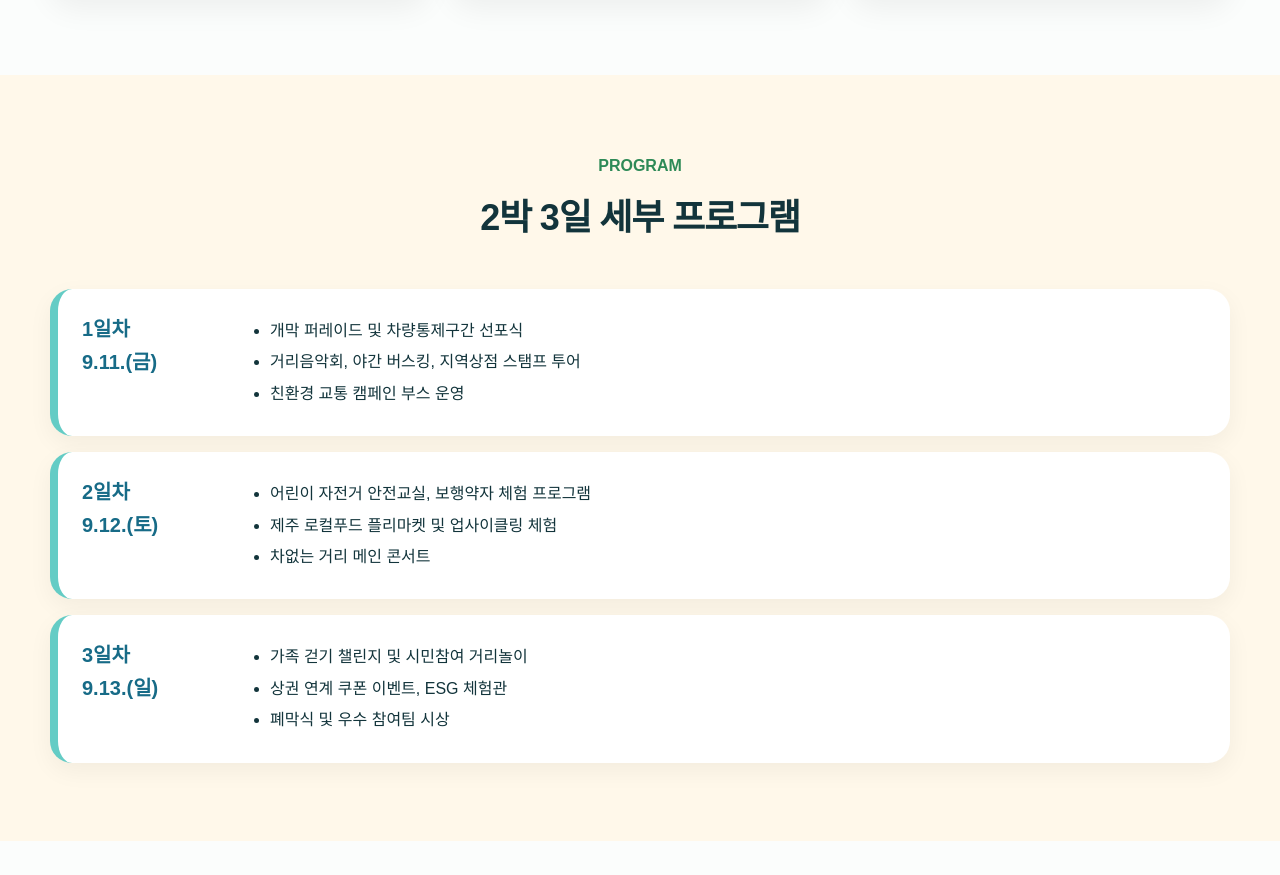
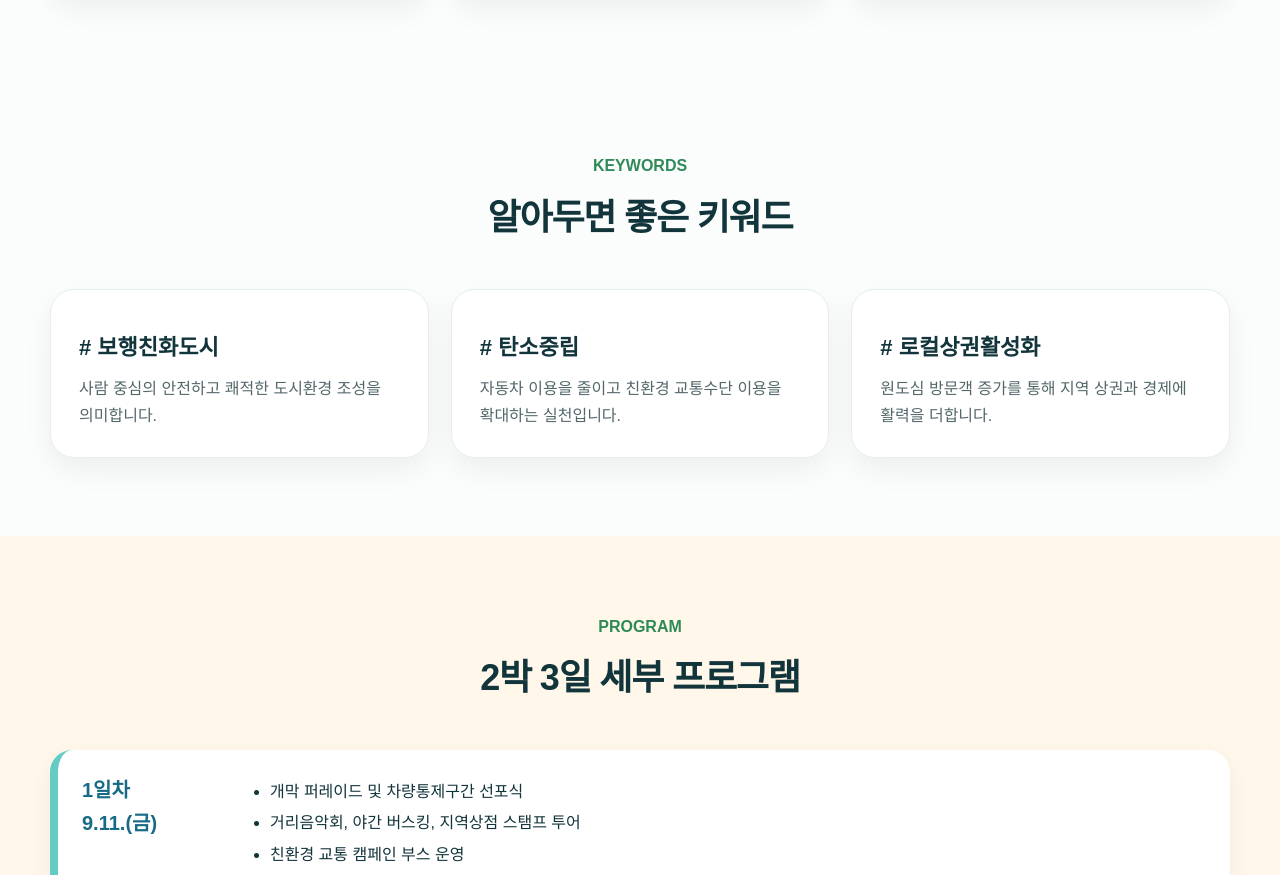
Before and after one commit to sjshine22/jeju-car-free-street, a plain HTML site: page index.html in a window 1280 px wide. Shown: the part 1354-2229 px from the top of the page. Drawn offline with Linux system fonts and the light colour scheme.

Commit message:
Add files via upload

```diff
--- a/index.html
+++ b/index.html
@@ -82,6 +82,19 @@
         </div>
       </div>
     </section>
+
+
+<section id="keywords">
+  <div class="wrap">
+    <div class="section-title"><p>KEYWORDS</p><h2>알아두면 좋은 키워드</h2></div>
+    <div class="grid-3">
+      <div class="card"><h3># 보행친화도시</h3><p>사람 중심의 안전하고 쾌적한 도시환경 조성을 의미합니다.</p></div>
+      <div class="card"><h3># 탄소중립</h3><p>자동차 이용을 줄이고 친환경 교통수단 이용을 확대하는 실천입니다.</p></div>
+      <div class="card"><h3># 로컬상권활성화</h3><p>원도심 방문객 증가를 통해 지역 상권과 경제에 활력을 더합니다.</p></div>
+    </div>
+  </div>
+</section>
+
 
     <section id="program" class="program">
       <div class="wrap">
```
